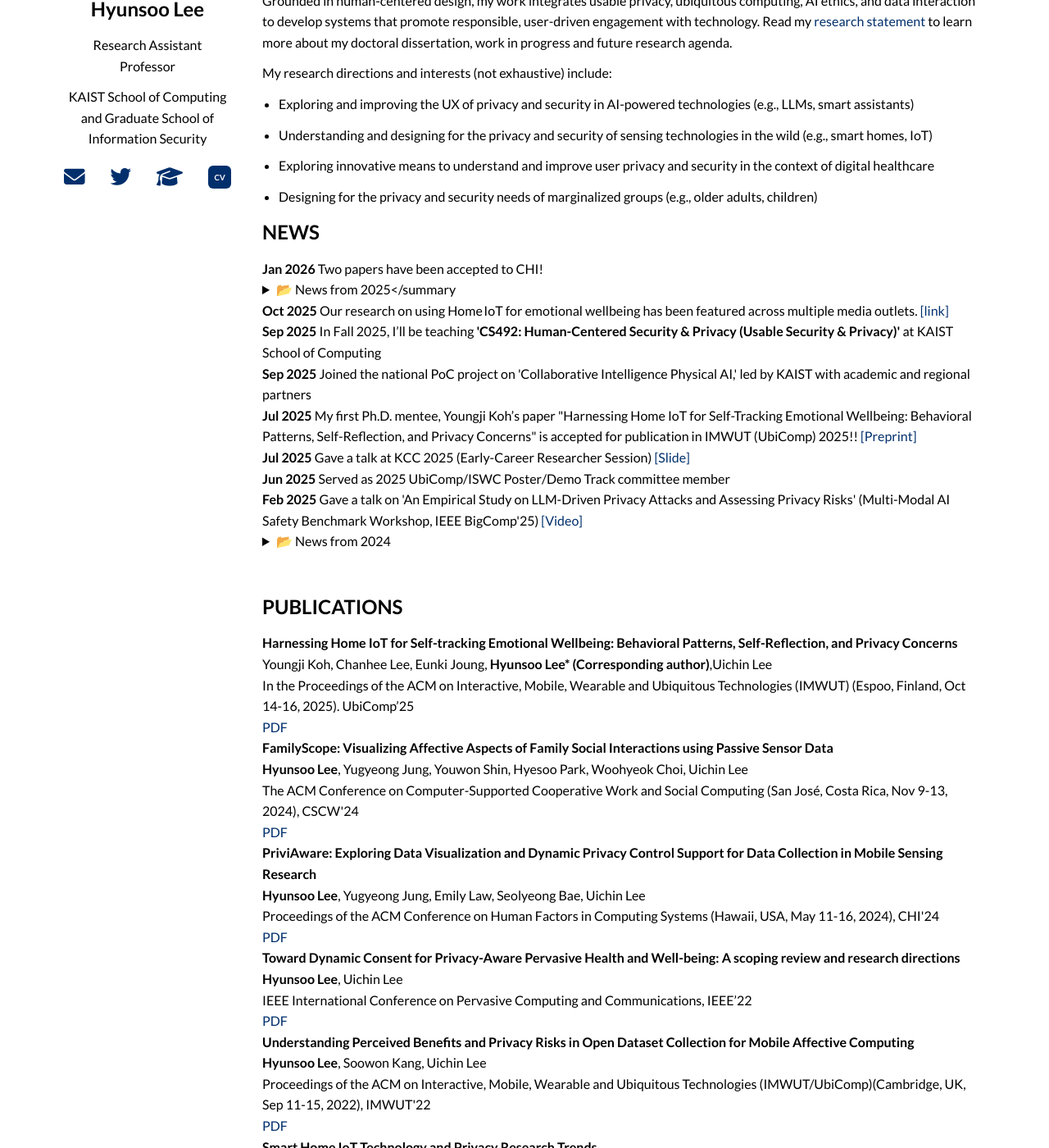
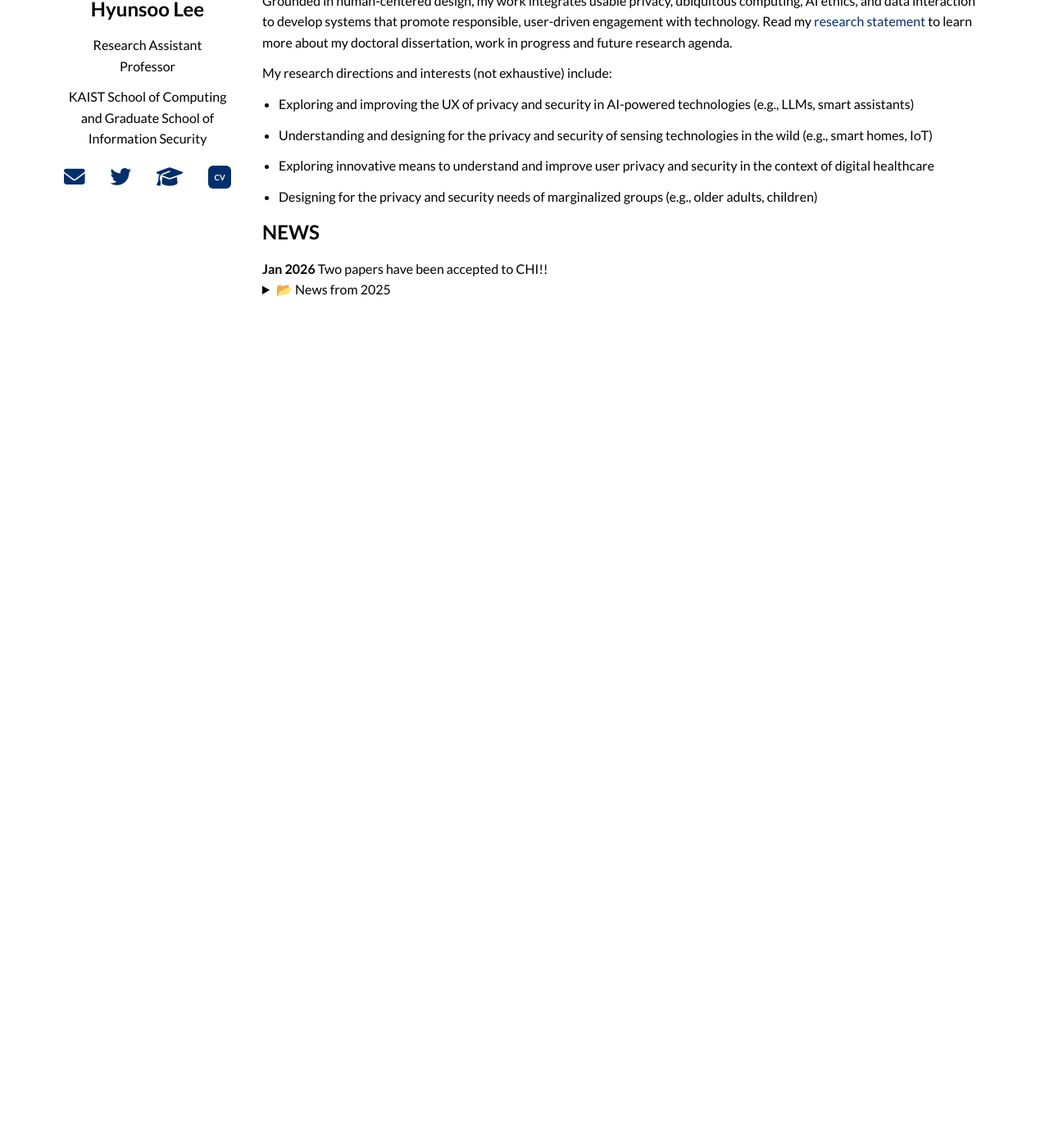
Before and after one commit to hslee90/hslee90.github.io, a Jekyll site: the page built from index.md, in a window 1280 px wide and 1400 px high, scrolled down 270 px. Shown: the whole window at 82% size. Built offline with Jekyll 4.4.1, drawn with Linux system fonts in a browser that asks for light colours; nearby versions of some CDN libraries; after the commit the page ends 900 px from its top, so only the background shows below that; some of the changed text lies outside the part shown.

Commit message:
Update index.md

```diff
--- a/index.md
+++ b/index.md
@@ -46,12 +46,11 @@
 <h2 id="news">NEWS</h2>
 
 <div class="news-item">
-  <strong>Jan 2026</strong> Two papers have been accepted to CHI!
+  <strong>Jan 2026</strong> Two papers have been accepted to CHI!!
 </div>
-
 <!-- 이전 연도 뉴스는 접기 -->
 <details>
-  <summary>📂 News from 2025</summary
+  <summary>📂 News from 2025</summary>
 <div class="news-item">
   <strong>Oct 2025</strong> Our research on using Home IoT for emotional wellbeing has been featured across multiple media outlets. <a href="https://www.mk.co.kr/news/it/11446938" target="_blank" rel="noopener noreferrer">[link]</a>
 </div>
```
